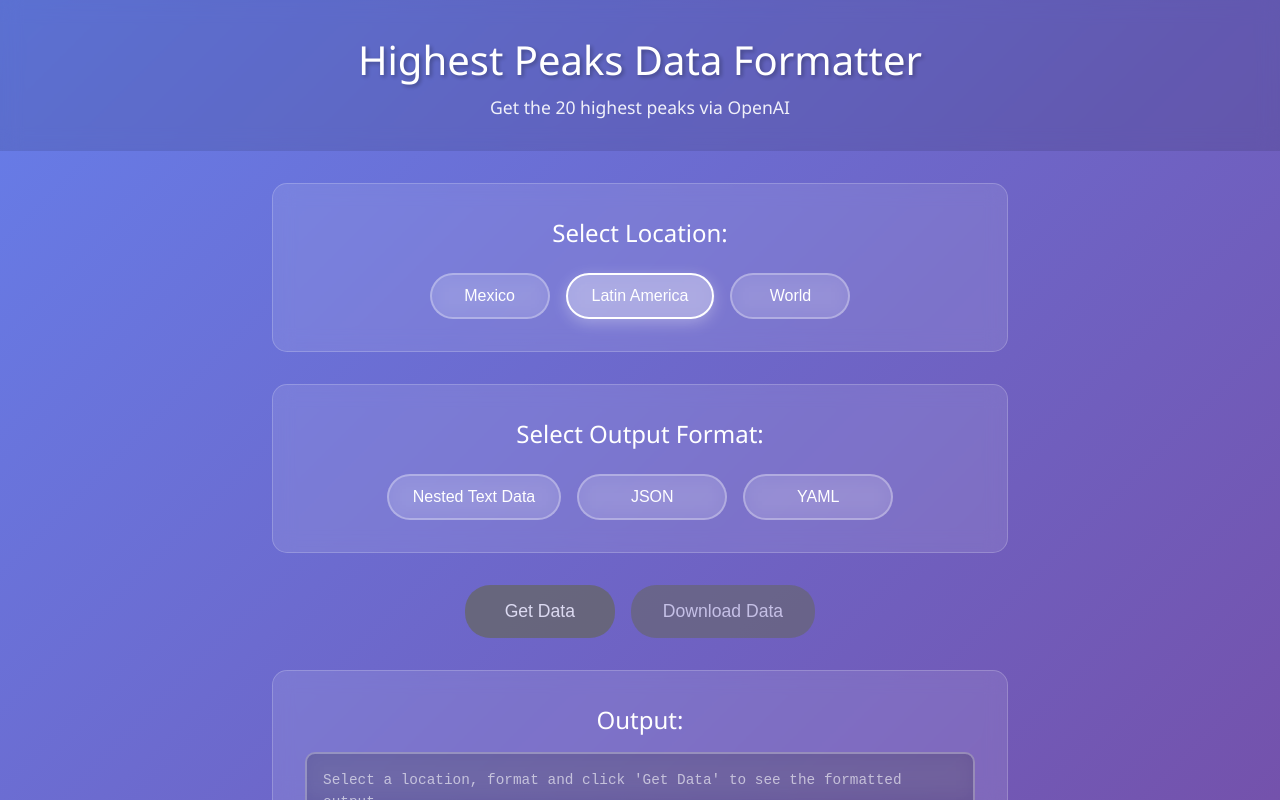
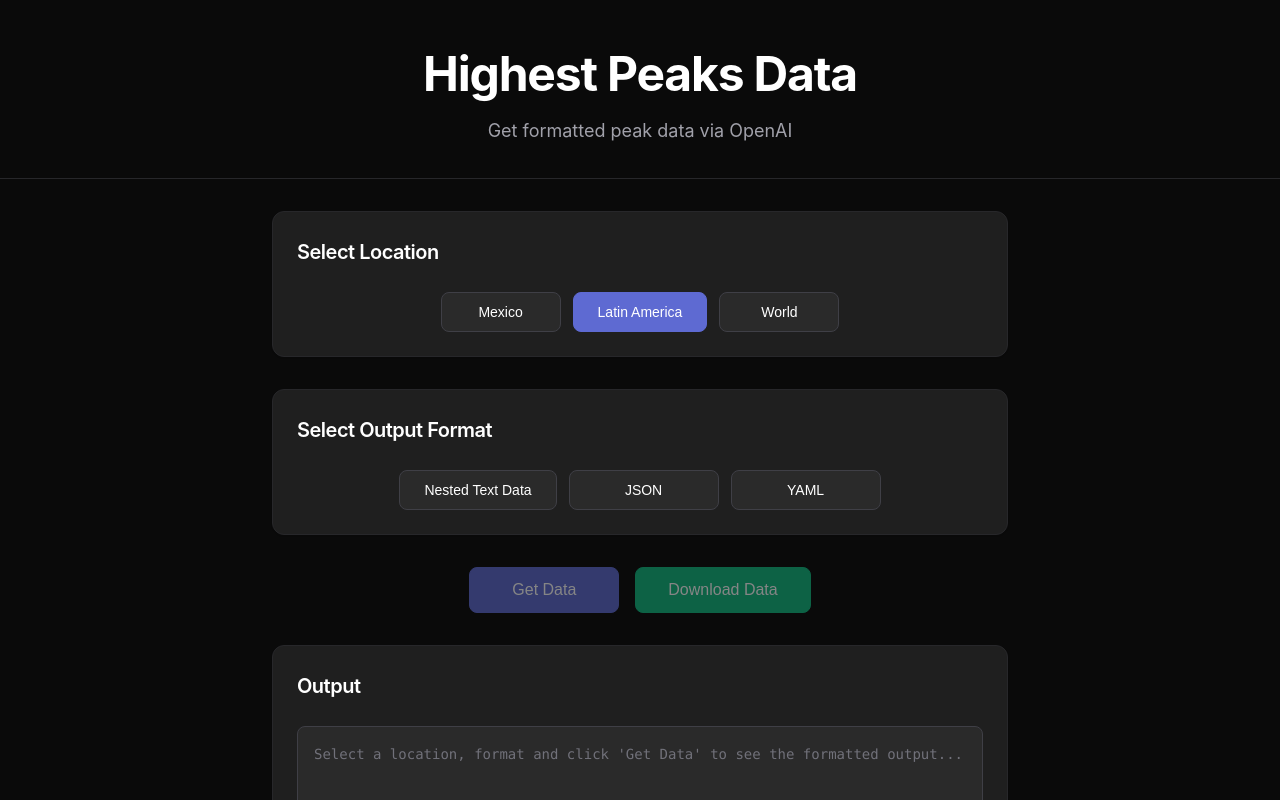
Before and after one commit to luisejrobles/highest-peaks-formatted-data, a React (Create React App) app: page / in a window 1280 px wide. Built offline with nearby package versions, Linux system fonts and the light colour scheme.

Commit message:
feat: redesign with Linear-inspired UI and update download filenames

```diff
--- a/src/App.css
+++ b/src/App.css
@@ -1,28 +1,67 @@
+/* Linear-inspired design system */
+:root {
+  --bg-primary: #0a0a0a;
+  --bg-secondary: #1a1a1a;
+  --bg-tertiary: #2a2a2a;
+  --bg-elevated: #1f1f1f;
+  --text-primary: #ffffff;
+  --text-secondary: #a1a1aa;
+  --text-tertiary: #71717a;
+  --accent-primary: #5e6ad2;
+  --accent-secondary: #6366f1;
+  --accent-success: #10b981;
+  --accent-warning: #f59e0b;
+  --accent-error: #ef4444;
+  --border-primary: #27272a;
+  --border-secondary: #3f3f46;
+  --shadow-sm: 0 1px 2px 0 rgba(0, 0, 0, 0.05);
+  --shadow-md: 0 4px 6px -1px rgba(0, 0, 0, 0.1), 0 2px 4px -1px rgba(0, 0, 0, 0.06);
+  --shadow-lg: 0 10px 15px -3px rgba(0, 0, 0, 0.1), 0 4px 6px -2px rgba(0, 0, 0, 0.05);
+  --shadow-xl: 0 20px 25px -5px rgba(0, 0, 0, 0.1), 0 10px 10px -5px rgba(0, 0, 0, 0.04);
+}
+
+* {
+  box-sizing: border-box;
+}
+
+body {
+  margin: 0;
+  font-family: -apple-system, BlinkMacSystemFont, 'Segoe UI', 'Roboto', 'Oxygen', 'Ubuntu', 'Cantarell', 'Fira Sans', 'Droid Sans', 'Helvetica Neue', sans-serif;
+  -webkit-font-smoothing: antialiased;
+  -moz-osx-font-smoothing: grayscale;
+  background-color: var(--bg-primary);
+  color: var(--text-primary);
+  line-height: 1.6;
+}
+
 .App {
-  text-align: center;
   min-height: 100vh;
-  background: linear-gradient(135deg, #667eea 0%, #764ba2 100%);
-  color: white;
-  font-family: 'Segoe UI', Tahoma, Geneva, Verdana, sans-serif;
+  background: var(--bg-primary);
+  color: var(--text-primary);
+  font-family: -apple-system, BlinkMacSystemFont, 'Segoe UI', 'Roboto', 'Oxygen', 'Ubuntu', 'Cantarell', 'Fira Sans', 'Droid Sans', 'Helvetica Neue', sans-serif;
 }
 
 .App-header {
-  padding: 2rem 0;
-  background: rgba(0, 0, 0, 0.1);
-  backdrop-filter: blur(10px);
+  padding: 3rem 0 2rem 0;
+  text-align: center;
+  background: var(--bg-primary);
+  border-bottom: 1px solid var(--border-primary);
 }
 
 .App-header h1 {
   margin: 0;
-  font-size: 2.5rem;
-  font-weight: 300;
-  text-shadow: 2px 2px 4px rgba(0, 0, 0, 0.3);
+  font-size: 3rem;
+  font-weight: 700;
+  color: var(--text-primary);
+  letter-spacing: -0.025em;
+  line-height: 1.1;
 }
 
 .App-header p {
-  margin: 0.5rem 0 0 0;
-  font-size: 1.1rem;
-  opacity: 0.9;
+  margin: 1rem 0 0 0;
+  font-size: 1.125rem;
+  color: var(--text-secondary);
+  font-weight: 400;
 }
 
 .App-main {
@@ -31,100 +70,144 @@
   padding: 2rem;
 }
 
+/* Section styling */
+.section {
+  margin-bottom: 2rem;
+  background: var(--bg-elevated);
+  border: 1px solid var(--border-primary);
+  border-radius: 12px;
+  padding: 1.5rem;
+  box-shadow: var(--shadow-sm);
+}
+
+.section h2 {
+  margin: 0 0 1.5rem 0;
+  font-size: 1.25rem;
+  font-weight: 600;
+  color: var(--text-primary);
+  letter-spacing: -0.025em;
+}
+
+/* Button styling */
+.btn {
+  display: inline-flex;
+  align-items: center;
+  justify-content: center;
+  padding: 0.75rem 1.5rem;
+  font-size: 0.875rem;
+  font-weight: 500;
+  border: 1px solid transparent;
+  border-radius: 8px;
+  cursor: pointer;
+  transition: all 0.15s ease-in-out;
+  text-decoration: none;
+  white-space: nowrap;
+  user-select: none;
+  line-height: 1;
+}
+
+.btn:disabled {
+  opacity: 0.5;
+  cursor: not-allowed;
+  pointer-events: none;
+}
+
+.btn-primary {
+  background: var(--accent-primary);
+  color: white;
+  border-color: var(--accent-primary);
+}
+
+.btn-primary:hover:not(:disabled) {
+  background: #4f5bb3;
+  border-color: #4f5bb3;
+  transform: translateY(-1px);
+  box-shadow: var(--shadow-md);
+}
+
+.btn-secondary {
+  background: var(--bg-tertiary);
+  color: var(--text-primary);
+  border-color: var(--border-secondary);
+}
+
+.btn-secondary:hover:not(:disabled) {
+  background: var(--bg-secondary);
+  border-color: var(--border-primary);
+  transform: translateY(-1px);
+  box-shadow: var(--shadow-md);
+}
+
+.btn-success {
+  background: var(--accent-success);
+  color: white;
+  border-color: var(--accent-success);
+}
+
+.btn-success:hover:not(:disabled) {
+  background: #059669;
+  border-color: #059669;
+  transform: translateY(-1px);
+  box-shadow: var(--shadow-md);
+}
+
+/* Location section */
 .location-section {
   margin-bottom: 2rem;
-  background: rgba(255, 255, 255, 0.1);
-  padding: 2rem;
-  border-radius: 15px;
-  backdrop-filter: blur(10px);
-  border: 1px solid rgba(255, 255, 255, 0.2);
-}
-
-.location-section h2 {
-  margin: 0 0 1.5rem 0;
-  font-size: 1.5rem;
-  font-weight: 400;
 }
 
 .location-buttons {
   display: flex;
-  gap: 1rem;
+  gap: 0.75rem;
   justify-content: center;
   flex-wrap: wrap;
 }
 
 .location-btn {
-  padding: 0.75rem 1.5rem;
-  font-size: 1rem;
-  border: 2px solid rgba(255, 255, 255, 0.3);
-  background: rgba(255, 255, 255, 0.1);
-  color: white;
-  border-radius: 25px;
-  cursor: pointer;
-  transition: all 0.3s ease;
-  backdrop-filter: blur(10px);
+  composes: btn btn-secondary;
   min-width: 120px;
 }
 
-.location-btn:hover {
-  background: rgba(255, 255, 255, 0.2);
-  border-color: rgba(255, 255, 255, 0.5);
-  transform: translateY(-2px);
+.location-btn.active {
+  background: var(--accent-primary);
+  color: white;
+  border-color: var(--accent-primary);
 }
 
-.location-btn.active {
-  background: rgba(255, 255, 255, 0.3);
-  border-color: white;
-  box-shadow: 0 4px 15px rgba(255, 255, 255, 0.3);
+.location-btn.active:hover {
+  background: #4f5bb3;
+  border-color: #4f5bb3;
 }
 
+/* Format section */
 .format-section {
   margin-bottom: 2rem;
-  background: rgba(255, 255, 255, 0.1);
-  padding: 2rem;
-  border-radius: 15px;
-  backdrop-filter: blur(10px);
-  border: 1px solid rgba(255, 255, 255, 0.2);
-}
-
-.format-section h2 {
-  margin: 0 0 1.5rem 0;
-  font-size: 1.5rem;
-  font-weight: 400;
 }
 
 .format-buttons {
   display: flex;
-  gap: 1rem;
+  gap: 0.75rem;
   justify-content: center;
   flex-wrap: wrap;
 }
 
 .format-btn {
-  padding: 0.75rem 1.5rem;
-  font-size: 1rem;
-  border: 2px solid rgba(255, 255, 255, 0.3);
-  background: rgba(255, 255, 255, 0.1);
-  color: white;
-  border-radius: 25px;
-  cursor: pointer;
-  transition: all 0.3s ease;
-  backdrop-filter: blur(10px);
+  composes: btn btn-secondary;
   min-width: 150px;
 }
 
-.format-btn:hover {
-  background: rgba(255, 255, 255, 0.2);
-  border-color: rgba(255, 255, 255, 0.5);
-  transform: translateY(-2px);
+.format-btn.active {
+  background: var(--accent-primary);
+  color: white;
+  border-color: var(--accent-primary);
 }
 
-.format-btn.active {
-  background: rgba(255, 255, 255, 0.3);
-  border-color: white;
-  box-shadow: 0 4px 15px rgba(255, 255, 255, 0.3);
+.format-btn.active:hover {
+  background: #4f5bb3;
+  border-color: #4f5bb3;
 }
 
+/* Action section */
 .action-section {
   margin-bottom: 2rem;
   display: flex;
@@ -133,126 +216,95 @@
   flex-wrap: wrap;
 }
 
-.action-btn {
-  padding: 1rem 2rem;
-  font-size: 1.1rem;
-  border: none;
-  border-radius: 25px;
-  cursor: pointer;
-  transition: all 0.3s ease;
-  font-weight: 500;
+.get-data-btn {
+  composes: btn btn-primary;
   min-width: 150px;
-}
-
-.get-data-btn {
-  background: linear-gradient(45deg, #4CAF50, #45a049);
-  color: white;
-  box-shadow: 0 4px 15px rgba(76, 175, 80, 0.4);
-}
-
-.get-data-btn:hover:not(:disabled) {
-  transform: translateY(-2px);
-  box-shadow: 0 6px 20px rgba(76, 175, 80, 0.6);
-}
-
-.get-data-btn:disabled {
-  background: #666;
-  cursor: not-allowed;
-  box-shadow: none;
-  opacity: 0.6;
+  font-size: 1rem;
+  padding: 0.875rem 2rem;
 }
 
 .download-btn {
-  background: linear-gradient(45deg, #2196F3, #1976D2);
-  color: white;
-  box-shadow: 0 4px 15px rgba(33, 150, 243, 0.4);
+  composes: btn btn-success;
+  min-width: 150px;
+  font-size: 1rem;
+  padding: 0.875rem 2rem;
 }
 
-.download-btn:hover:not(:disabled) {
-  transform: translateY(-2px);
-  box-shadow: 0 6px 20px rgba(33, 150, 243, 0.6);
-}
-
-.download-btn:disabled {
-  background: #666;
-  cursor: not-allowed;
-  box-shadow: none;
-  opacity: 0.6;
-}
-
+/* Error section */
 .error-section {
   margin-bottom: 2rem;
-  background: rgba(244, 67, 54, 0.2);
-  padding: 1.5rem;
-  border-radius: 15px;
-  border: 1px solid rgba(244, 67, 54, 0.4);
-  backdrop-filter: blur(10px);
+  background: rgba(239, 68, 68, 0.1);
+  border: 1px solid rgba(239, 68, 68, 0.2);
+  border-radius: 8px;
+  padding: 1rem;
 }
 
 .error-section h3 {
   margin: 0 0 0.5rem 0;
-  color: #ffcdd2;
-  font-size: 1.2rem;
+  color: var(--accent-error);
+  font-size: 1rem;
+  font-weight: 600;
 }
 
 .error-message {
   margin: 0;
-  color: #ffcdd2;
-  font-family: 'Courier New', monospace;
-  background: rgba(0, 0, 0, 0.3);
-  padding: 1rem;
-  border-radius: 8px;
-  border-left: 4px solid #f44336;
+  color: var(--text-secondary);
+  font-family: 'SF Mono', Monaco, 'Cascadia Code', 'Roboto Mono', Consolas, 'Courier New', monospace;
+  font-size: 0.875rem;
+  background: var(--bg-tertiary);
+  padding: 0.75rem;
+  border-radius: 6px;
+  border-left: 3px solid var(--accent-error);
+  overflow-x: auto;
 }
 
+/* Output section */
 .output-section {
-  background: rgba(255, 255, 255, 0.1);
-  padding: 2rem;
-  border-radius: 15px;
-  backdrop-filter: blur(10px);
-  border: 1px solid rgba(255, 255, 255, 0.2);
-}
-
-.output-section h2 {
-  margin: 0 0 1rem 0;
-  font-size: 1.5rem;
-  font-weight: 400;
+  background: var(--bg-elevated);
+  border: 1px solid var(--border-primary);
+  border-radius: 12px;
+  padding: 1.5rem;
+  box-shadow: var(--shadow-sm);
 }
 
 .output-textbox {
   width: 100%;
   min-height: 300px;
   padding: 1rem;
-  border: 2px solid rgba(255, 255, 255, 0.3);
-  border-radius: 10px;
-  background: rgba(0, 0, 0, 0.2);
-  color: white;
-  font-family: 'Courier New', monospace;
-  font-size: 0.9rem;
-  line-height: 1.5;
+  border: 1px solid var(--border-secondary);
+  border-radius: 8px;
+  background: var(--bg-tertiary);
+  color: var(--text-primary);
+  font-family: 'SF Mono', Monaco, 'Cascadia Code', 'Roboto Mono', Consolas, 'Courier New', monospace;
+  font-size: 0.875rem;
+  line-height: 1.6;
   resize: vertical;
-  backdrop-filter: blur(10px);
+  transition: border-color 0.15s ease-in-out;
 }
 
 .output-textbox:focus {
   outline: none;
-  border-color: rgba(255, 255, 255, 0.6);
-  box-shadow: 0 0 10px rgba(255, 255, 255, 0.2);
+  border-color: var(--accent-primary);
+  box-shadow: 0 0 0 3px rgba(94, 106, 210, 0.1);
 }
 
 .output-textbox::placeholder {
-  color: rgba(255, 255, 255, 0.6);
+  color: var(--text-tertiary);
 }
 
-/* Loading animation */
-@keyframes pulse {
-  0% { opacity: 1; }
-  50% { opacity: 0.5; }
-  100% { opacity: 1; }
+/* Loading state */
+.loading {
+  opacity: 0.7;
+  pointer-events: none;
 }
 
-.get-data-btn:disabled {
-  animation: pulse 1.5s infinite;
+@keyframes pulse {
+  0%, 100% { opacity: 1; }
+  50% { opacity: 0.5; }
+}
+
+.loading .btn {
+  animation: pulse 2s cubic-bezier(0.4, 0, 0.6, 1) infinite;
 }
 
 /* Responsive design */
@@ -265,21 +317,17 @@
     padding: 1rem;
   }
 
-  .location-buttons {
-    flex-direction: column;
-    align-items: center;
+  .section {
+    padding: 1rem;
   }
 
-  .location-btn {
-    width: 100%;
-    max-width: 200px;
-  }
-
+  .location-buttons,
   .format-buttons {
     flex-direction: column;
     align-items: center;
   }
 
+  .location-btn,
   .format-btn {
     width: 100%;
     max-width: 250px;
@@ -290,8 +338,21 @@
     align-items: center;
   }
 
-  .action-btn {
+  .get-data-btn,
+  .download-btn {
     width: 100%;
     max-width: 250px;
   }
 }
+
+/* Focus styles for accessibility */
+.btn:focus-visible,
+.output-textbox:focus-visible {
+  outline: 2px solid var(--accent-primary);
+  outline-offset: 2px;
+}
+
+/* Smooth scrolling */
+html {
+  scroll-behavior: smooth;
+}
--- a/src/App.tsx
+++ b/src/App.tsx
@@ -157,15 +157,15 @@ const App: React.FC = () => {
 
     switch (selectedFormat) {
       case 'nested':
-        filename = 'peaks.txt';
+        filename = 'highest_peaks.txt';
         mimeType = 'text/plain';
         break;
       case 'json':
-        filename = 'peaks.json';
+        filename = 'highest_peaks.json';
         mimeType = 'application/json';
         break;
       case 'yaml':
-        filename = 'peaks.yml';
+        filename = 'highest_peaks.yml';
         mimeType = 'text/yaml';
         break;
     }
@@ -184,28 +184,28 @@ const App: React.FC = () => {
   return (
     <div className="App">
       <header className="App-header">
-        <h1>Highest Peaks Data Formatter</h1>
-        <p>Get the 20 highest peaks via OpenAI</p>
+        <h1>Highest Peaks Data</h1>
+        <p>Get formatted peak data via OpenAI</p>
       </header>
 
       <main className="App-main">
-        <div className="location-section">
-          <h2>Select Location:</h2>
+        <div className="section location-section">
+          <h2>Select Location</h2>
           <div className="location-buttons">
             <button
-              className={`location-btn ${selectedLocation === 'mexico' ? 'active' : ''}`}
+              className={`btn btn-secondary location-btn ${selectedLocation === 'mexico' ? 'active' : ''}`}
               onClick={() => handleLocationSelect('mexico')}
             >
               Mexico
             </button>
             <button
-              className={`location-btn ${selectedLocation === 'latinAmerica' ? 'active' : ''}`}
+              className={`btn btn-secondary location-btn ${selectedLocation === 'latinAmerica' ? 'active' : ''}`}
               onClick={() => handleLocationSelect('latinAmerica')}
             >
               Latin America
             </button>
             <button
-              className={`location-btn ${selectedLocation === 'world' ? 'active' : ''}`}
+              className={`btn btn-secondary location-btn ${selectedLocation === 'world' ? 'active' : ''}`}
               onClick={() => handleLocationSelect('world')}
             >
               World
@@ -213,23 +213,23 @@ const App: React.FC = () => {
           </div>
         </div>
 
-        <div className="format-section">
-          <h2>Select Output Format:</h2>
+        <div className="section format-section">
+          <h2>Select Output Format</h2>
           <div className="format-buttons">
             <button
-              className={`format-btn ${selectedFormat === 'nested' ? 'active' : ''}`}
+              className={`btn btn-secondary format-btn ${selectedFormat === 'nested' ? 'active' : ''}`}
               onClick={() => handleFormatSelect('nested')}
             >
               Nested Text Data
             </button>
             <button
-              className={`format-btn ${selectedFormat === 'json' ? 'active' : ''}`}
+              className={`btn btn-secondary format-btn ${selectedFormat === 'json' ? 'active' : ''}`}
               onClick={() => handleFormatSelect('json')}
             >
               JSON
             </button>
             <button
-              className={`format-btn ${selectedFormat === 'yaml' ? 'active' : ''}`}
+              className={`btn btn-secondary format-btn ${selectedFormat === 'yaml' ? 'active' : ''}`}
               onClick={() => handleFormatSelect('yaml')}
             >
               YAML
@@ -239,7 +239,7 @@ const App: React.FC = () => {
 
         <div className="action-section">
           <button
-            className="action-btn get-data-btn"
+            className="btn btn-primary get-data-btn"
             onClick={handleGetData}
             disabled={!selectedFormat || isLoading}
           >
@@ -247,7 +247,7 @@ const App: React.FC = () => {
           </button>
 
           <button
-            className="action-btn download-btn"
+            className="btn btn-success download-btn"
             onClick={handleDownload}
             disabled={!dataRetrieved}
           >
@@ -257,13 +257,13 @@ const App: React.FC = () => {
 
         {error && (
           <div className="error-section">
-            <h3>Error:</h3>
+            <h3>Error</h3>
             <p className="error-message">{error}</p>
           </div>
         )}
 
-        <div className="output-section">
-          <h2>Output:</h2>
+        <div className="section output-section">
+          <h2>Output</h2>
           <textarea
             className="output-textbox"
             value={outputData}
```
